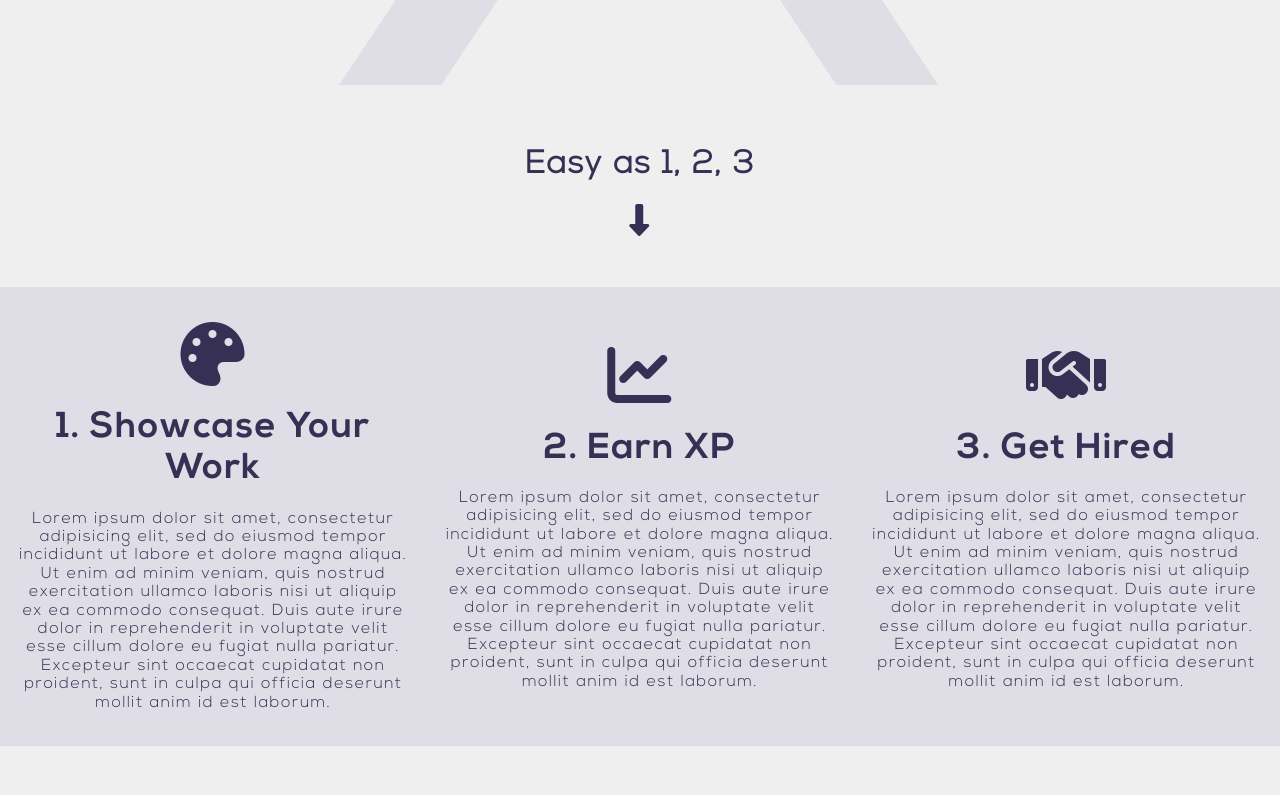
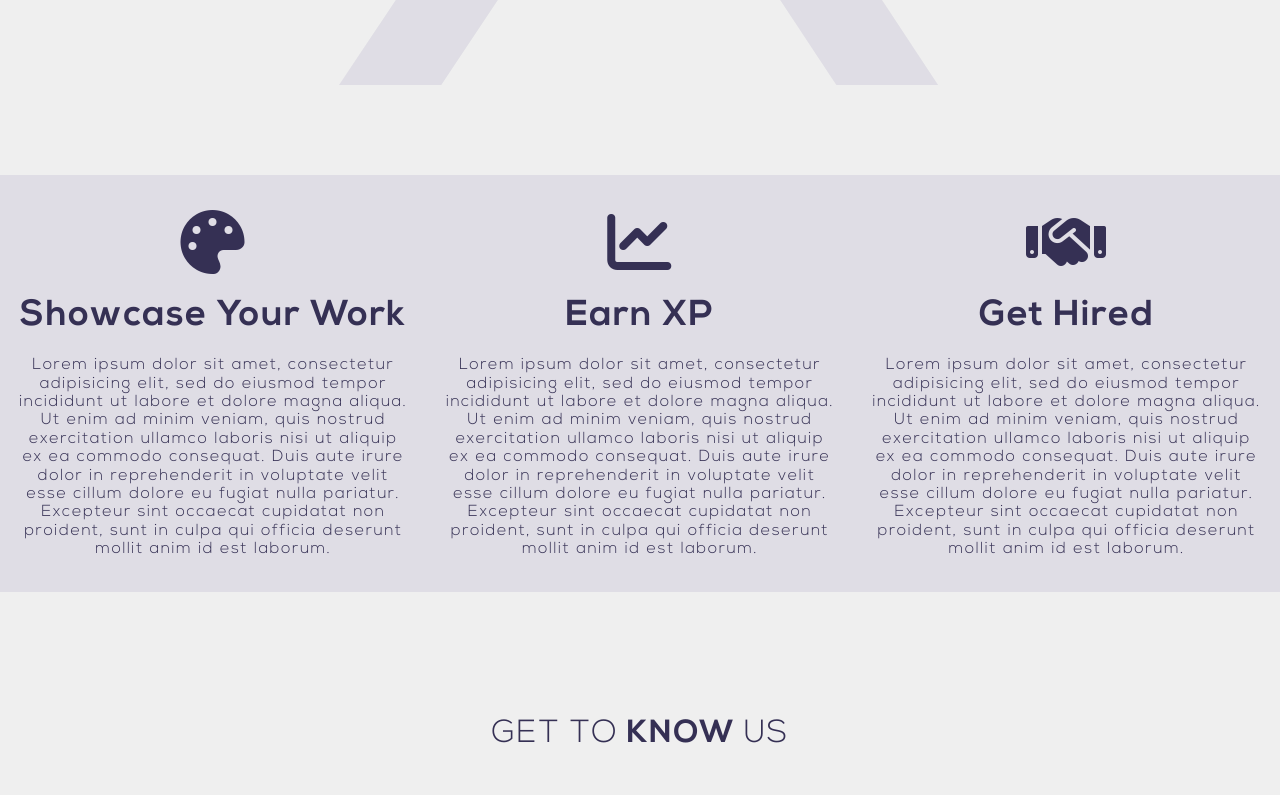
Before and after one commit to jenfiddcodes/exp-onepage, a plain HTML site: page index.html in a window 1280 px wide. Shown: the part 799-1594 px from the top of the page. Drawn offline with nearby package versions, Linux system fonts and the light colour scheme; a script that the page names is missing; a web font is replaced by a local one.

Commit message:
updated form and contact areas

```diff
--- a/index.html
+++ b/index.html
@@ -55,13 +55,13 @@
         <label for="psw-repeat"></label>
         <input type="password" placeholder="REPEAT PASSWORD" name="psw-repeat" required>
 
+        <div class="bottomformwrapper">
             <input type="checkbox" checked="checked" name="remember">
             <label class="checktext">REMEMBER ME</label>
-
             <p class="disclaimer">By clicking "Create Account" you agree to our <a href="#">Terms & Privacy</a> and that you have read our <a href="#">Data Policy</a>, including our cookie use.</p>
-
             <div>
               <button type="submit" class="signupbtn">CREATE ACCOUNT</button>
+            </div>
           </div>
       </div>
     </form>
@@ -87,30 +87,30 @@
 <!------------------------ABOUT--------------------------->
    <section class="about">
      <div class="aboutwrapper">
-       <div class="aboutsection-header">
+       <!-- <div class="aboutsection-header">
          <h1>Easy as 1, 2, 3 </h1>
          <i class="fas fa-long-arrow-alt-down"></i>
-       </div>
+       </div> -->
 
        <div class="aboutcontent">
          <div class="col">
            <div class="col-header">
              <i class="fas fa-palette"></i>
-             <h3>1. Showcase Your Work</h3>
+             <h3>Showcase Your Work</h3>
            </div>
            <p>Lorem ipsum dolor sit amet, consectetur adipisicing elit, sed do eiusmod tempor incididunt ut labore et dolore magna aliqua. Ut enim ad minim veniam, quis nostrud exercitation ullamco laboris nisi ut aliquip ex ea commodo consequat. Duis aute irure dolor in reprehenderit in voluptate velit esse cillum dolore eu fugiat nulla pariatur. Excepteur sint occaecat cupidatat non proident, sunt in culpa qui officia deserunt mollit anim id est laborum.</p>
          </div>
          <div class="col">
            <div class="col-header">
              <i class="fas fa-chart-line"></i>
-             <h3>2. Earn XP</h3>
+             <h3>Earn XP</h3>
            </div>
            <p>Lorem ipsum dolor sit amet, consectetur adipisicing elit, sed do eiusmod tempor incididunt ut labore et dolore magna aliqua. Ut enim ad minim veniam, quis nostrud exercitation ullamco laboris nisi ut aliquip ex ea commodo consequat. Duis aute irure dolor in reprehenderit in voluptate velit esse cillum dolore eu fugiat nulla pariatur. Excepteur sint occaecat cupidatat non proident, sunt in culpa qui officia deserunt mollit anim id est laborum.</p>
          </div>
          <div class="col">
            <div class="col-header">
              <i class="fas fa-handshake"></i>
-             <h3>3. Get Hired</h3>
+             <h3>Get Hired</h3>
            </div>
            <p>Lorem ipsum dolor sit amet, consectetur adipisicing elit, sed do eiusmod tempor incididunt ut labore et dolore magna aliqua. Ut enim ad minim veniam, quis nostrud exercitation ullamco laboris nisi ut aliquip ex ea commodo consequat. Duis aute irure dolor in reprehenderit in voluptate velit esse cillum dolore eu fugiat nulla pariatur. Excepteur sint occaecat cupidatat non proident, sunt in culpa qui officia deserunt mollit anim id est laborum.</p>
          </div>
```
Lines whose indentation alone changed are shown as unchanged.
